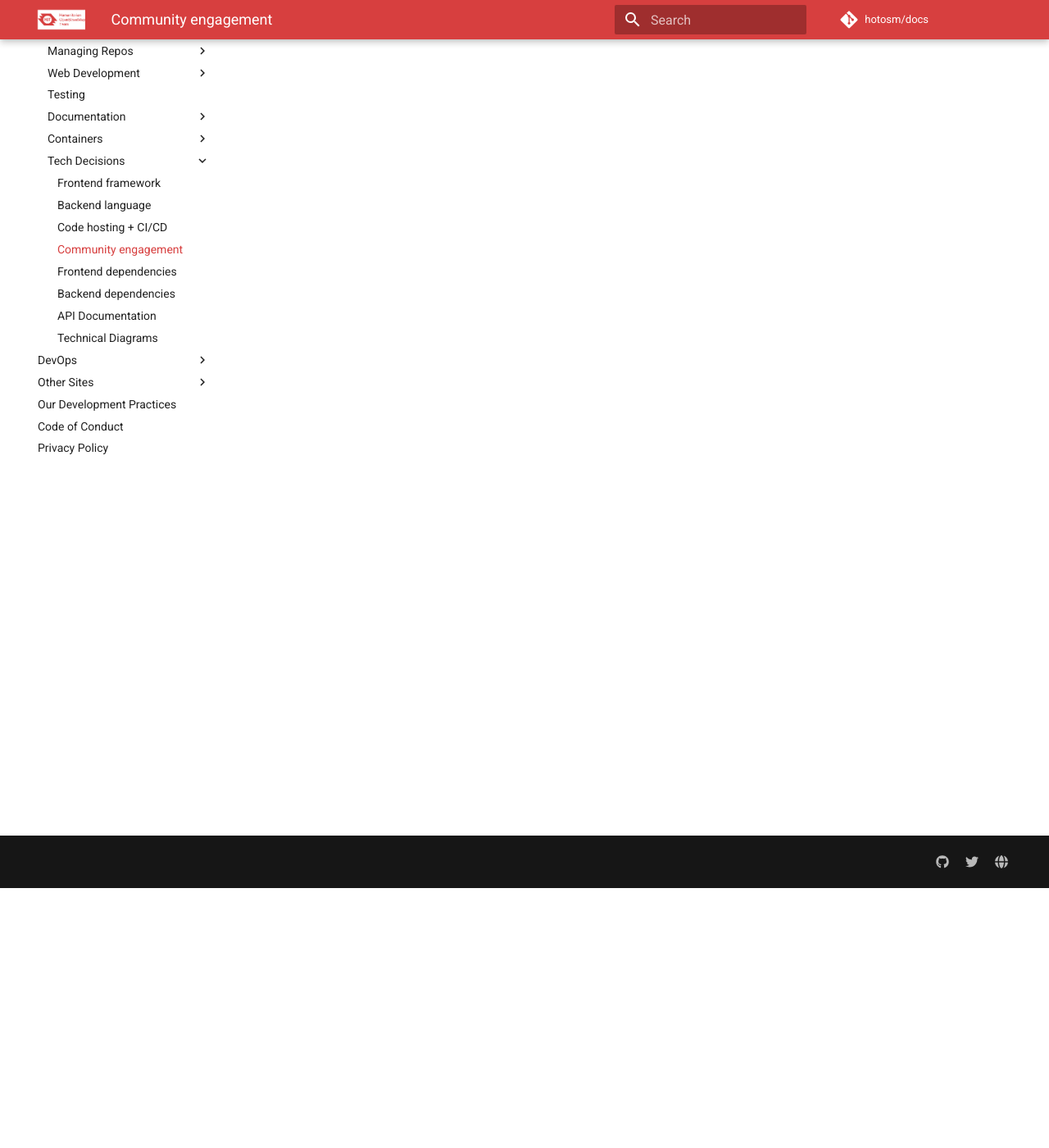
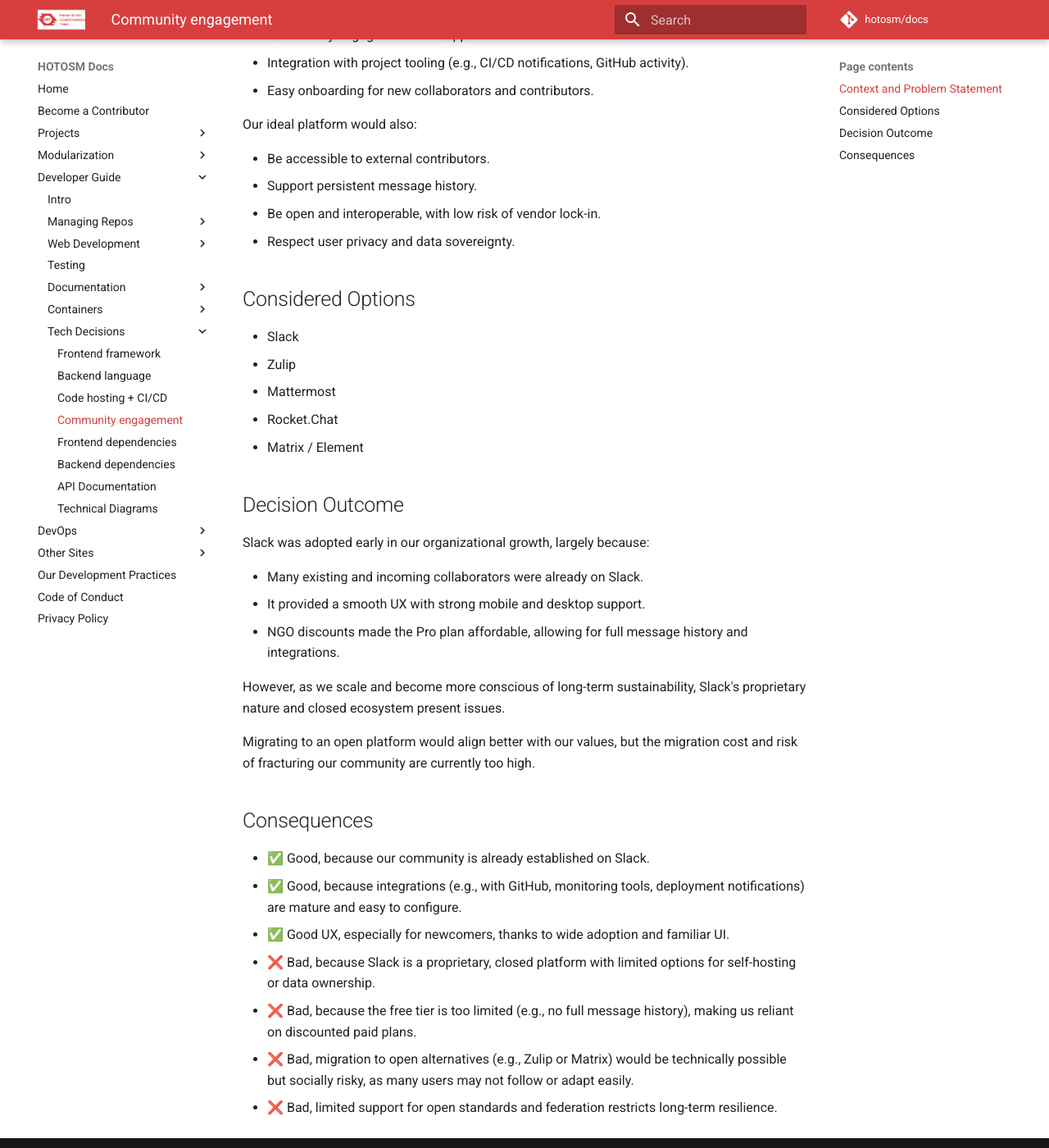
Before and after one commit to hotosm/docs, an MkDocs documentation site: the page built from docs/decisions/0006-slack.md, in a window 1280 px wide and 1400 px high, scrolled down 317 px. Shown: the whole window at 82% size. Built offline with MkDocs 1.6.1 and Material for MkDocs 9.7.7, drawn with Linux system fonts in a browser that asks for light colours; comment, search, counter and statistics services are not loaded; some of the changed text lies outside the part shown.

Commit message:
docs: update decision docs around slack, pnpm, uv, load-testing

```diff
--- a/docs/decisions/0006-slack.md
+++ b/docs/decisions/0006-slack.md
@@ -1 +1,55 @@
-# Use Slack to engage with our community members
+# Use Slack as our primary team and community chat platform
+
+## Context and Problem Statement
+
+We need a platform for:
+
+- Day-to-day team communication and asynchronous coordination.
+- Community engagement and support.
+- Integration with project tooling (e.g., CI/CD notifications, GitHub activity).
+- Easy onboarding for new collaborators and contributors.
+
+Our ideal platform would also:
+
+- Be accessible to external contributors.
+- Support persistent message history.
+- Be open and interoperable, with low risk of vendor lock-in.
+- Respect user privacy and data sovereignty.
+
+## Considered Options
+
+- Slack
+- Zulip
+- Mattermost
+- Rocket.Chat
+- Matrix / Element
+
+## Decision Outcome
+
+Slack was adopted early in our organizational growth, largely because:
+
+- Many existing and incoming collaborators were already on Slack.
+- It provided a smooth UX with strong mobile and desktop support.
+- NGO discounts made the Pro plan affordable, allowing for full message history and
+  integrations.
+
+However, as we scale and become more conscious of long-term sustainability, Slack's
+proprietary nature and closed ecosystem present issues.
+
+Migrating to an open platform would align better with our values, but the migration
+cost and risk of fracturing our community are currently too high.
+
+## Consequences
+
+- ✅ Good, because our community is already established on Slack.
+- ✅ Good, because integrations (e.g., with GitHub, monitoring tools, deployment
+  notifications) are mature and easy to configure.
+- ✅ Good UX, especially for newcomers, thanks to wide adoption and familiar UI.
+- ❌ Bad, because Slack is a proprietary, closed platform with limited options
+  for self-hosting or data ownership.
+- ❌ Bad, because the free tier is too limited (e.g., no full message history),
+  making us reliant on discounted paid plans.
+- ❌ Bad, migration to open alternatives (e.g., Zulip or Matrix) would be technically
+  possible but socially risky, as many users may not follow or adapt easily.
+- ❌ Bad, limited support for open standards and federation restricts long-term
+  resilience.
```
Also changed, not shown: docs/code-of-conduct.md (+3 -3 lines), docs/decisions/0007-pnpm.md (+38 -0 lines), docs/decisions/0008-uv.md (+36 -0 lines), docs/decisions/0009-load-testing.md (added, +41 -0 lines), docs/techdoc/README.md (+8 -8 lines).
